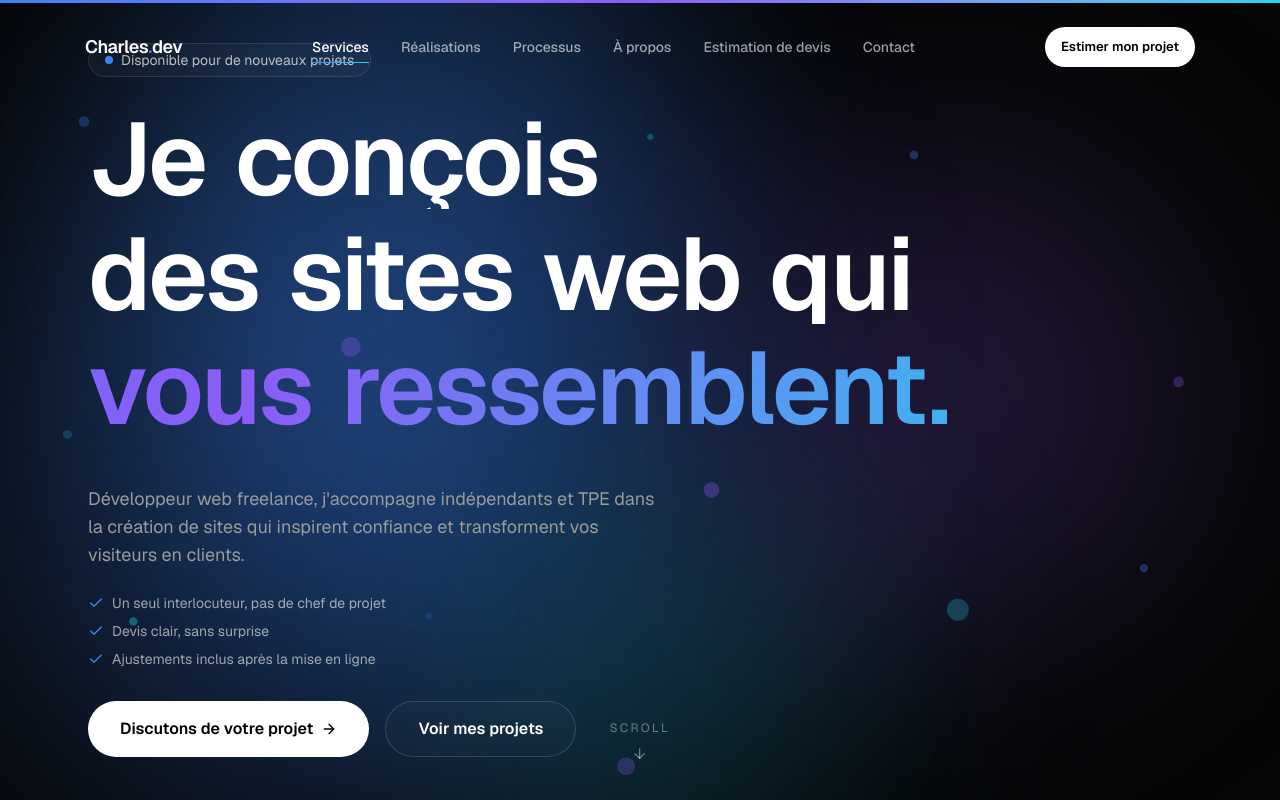
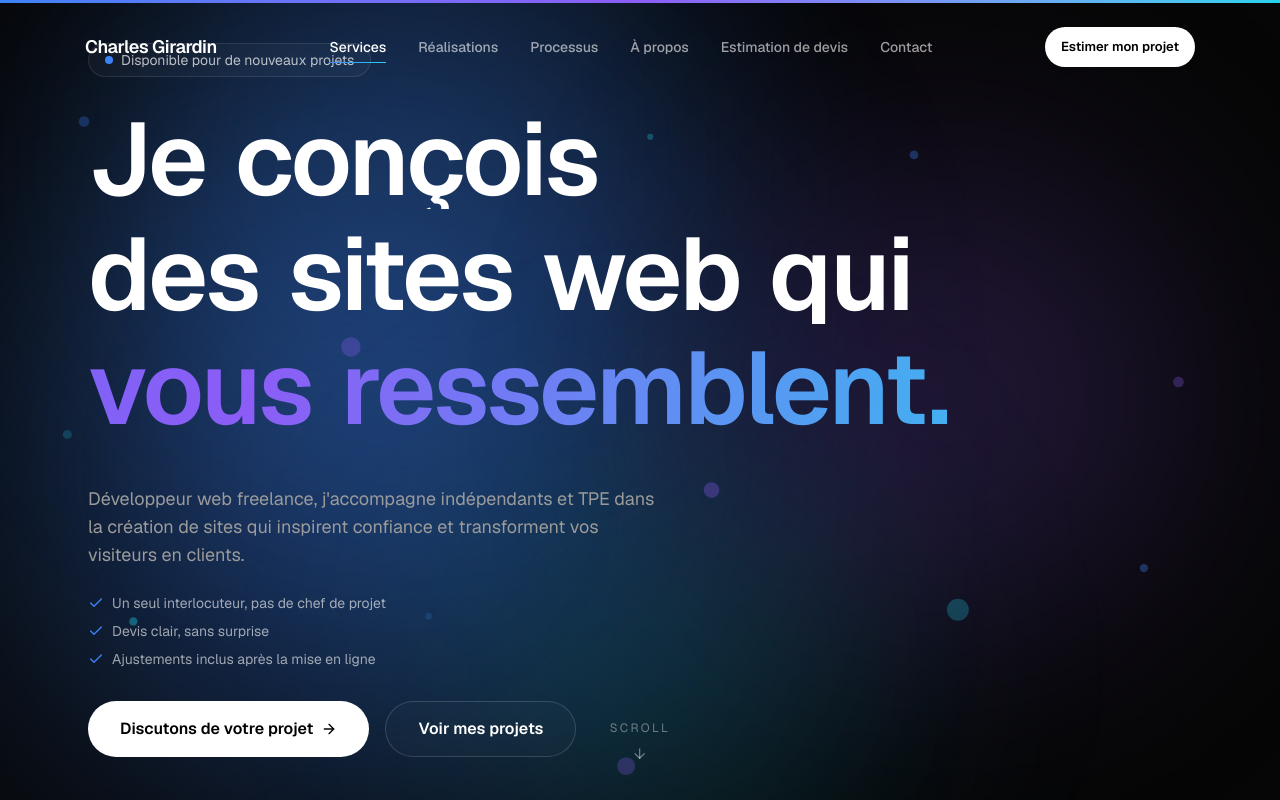
Before and after one commit to charlesgirardin1-design/charlesent1, a Next.js app: page / in a window 1280 px wide. Shown: the top 800 px of the page. Built offline with nearby package versions, Linux system fonts and the light colour scheme.

Commit message:
content: retire la marque "Charles.dev", utilise "Charles Girardin" partout (nav + footer)

```diff
--- a/components/footer.tsx
+++ b/components/footer.tsx
@@ -15,8 +15,7 @@ export function Footer() {
       >
         <div className="flex flex-col md:flex-row justify-between items-start md:items-center gap-8 mb-10">
           <a href="/" className="text-2xl font-semibold tracking-tight">
-            {siteConfig.shortName}
-            <span className="text-accent-blue">.</span>dev
+            {siteConfig.name}
           </a>
           <nav aria-label="Navigation du pied de page" className="flex flex-wrap gap-6">
             {navLinks.map((link, i) => (
--- a/components/navbar.tsx
+++ b/components/navbar.tsx
@@ -63,8 +63,7 @@ export function Navbar() {
           )}
         >
           <a href="/" className="font-semibold tracking-tight text-lg">
-            {siteConfig.shortName}
-            <span className="text-accent-blue">.</span>dev
+            {siteConfig.name}
           </a>
 
           <nav aria-label="Navigation principale" className="hidden md:flex items-center gap-8">
```
